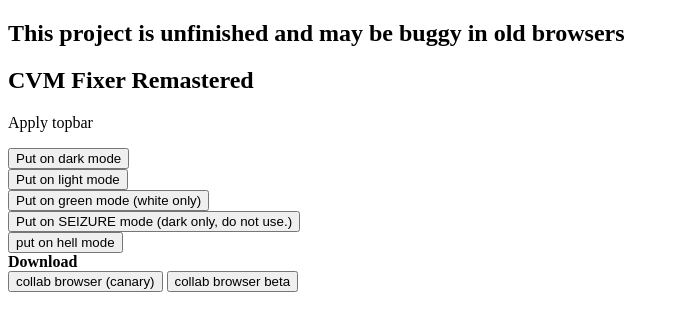
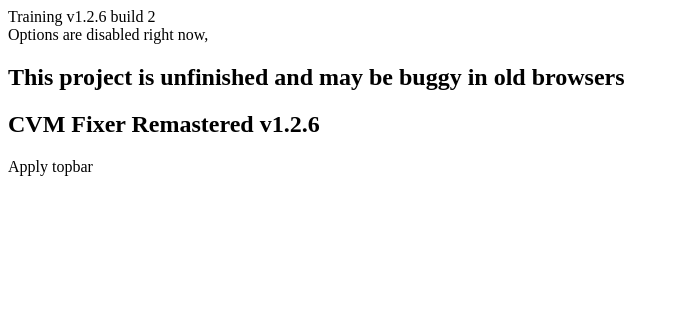
Before and after one commit to melkwastaken/collabfix-remastered, a plain HTML site: page index.html in a window 1280 px wide. Shown: the whole page, without its empty margins (0-679 px from the left). Drawn offline with Linux system fonts and the light colour scheme.

Commit message:
disable options, training v1.2.6 build 2

```diff
--- a/index.html
+++ b/index.html
@@ -1,25 +1,14 @@
+Training v1.2.6 build 2
+<br>
+Options are disabled right now,
 <!DOCTYPE html>
 <html>
 <body>
   <h2>This project is unfinished and may be buggy in old browsers</h2>
-<h2>CVM Fixer Remastered</h2>
+<h2>CVM Fixer Remastered v1.2.6</h2>
 
 <p id="demo">Apply topbar</p>
 
-<button type="button" onclick='document.body.style.backgroundColor = "black";document.body.style.color = "white"'>Put on dark mode</button>
-<br>
-<button type="button" onclick='document.body.style.backgroundColor = "white";document.body.style.color = "black"'>Put on light mode</button>
-<br>
-<button type="button" onclick='document.body.style.backgroundColor = "green";document.body.style.color = "white"'>Put on green mode (white only)</button>
-<br>
-<button type="button" onclick='document.body.style.backgroundColor = "pink";document.body.style.color = "black"'>Put on SEIZURE mode (dark only, do not use.)</button>
-<br>
-<button type="button" onclick='document.body.style.backgroundColor = "red";document.body.style.color = "black"'>put on hell mode</button>
-<br>
-  <b>Download</b>
-<br>
-<button onclick="location.href = 'https://downloadcollabs.m31t3d.xyz/download/exe/collabchromesetup.exe';" id="myButton" class="float-left submit-button" >collab browser (canary)</button>
-<button onclick="location.href = 'https://downloadcollabs.m31t3d.xyz/download/exe/collabchromesetup.exe';" id="myButton" class="float-left submit-button" >collab browser beta</button>
 
 </body>
 </html>
```
